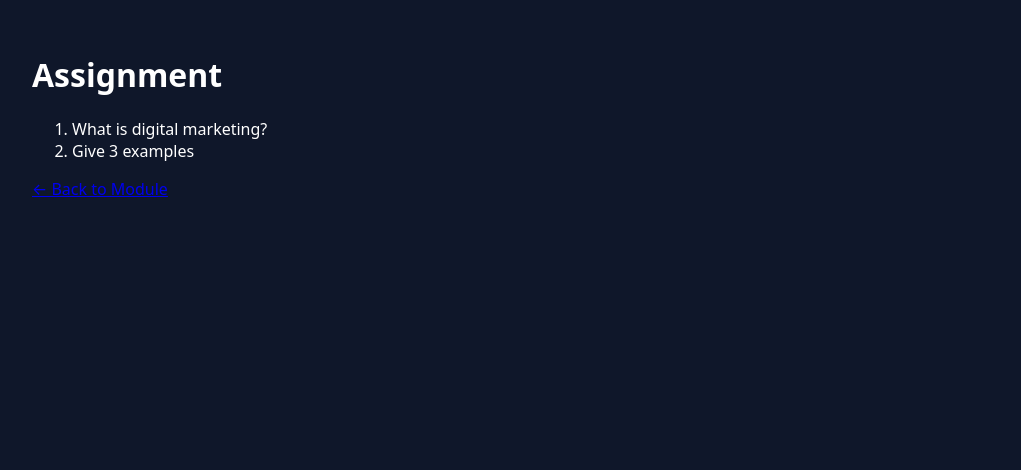
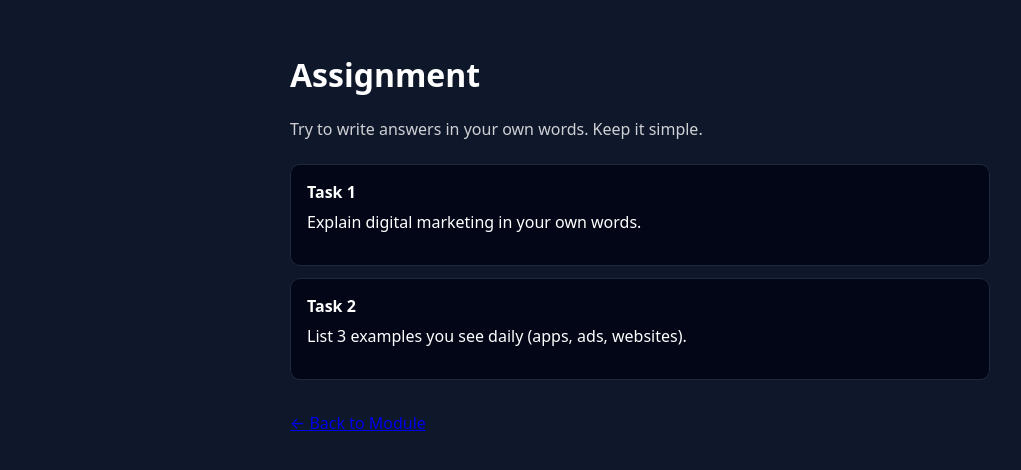
Before and after one commit to Scaleshiftlabs/scaleshift-learn, a React (Vite) app: page /course/module/1/assignment in a window 1280 px wide. Shown: the top 470 px of the page, without its empty margins (0-1021 px from the left). Built offline with nearby package versions, Linux system fonts and the light colour scheme.

Commit message:
ui: polish assignment layout

```diff
--- a/src/pages/course/modules/Assignment.jsx
+++ b/src/pages/course/modules/Assignment.jsx
@@ -1,29 +1,67 @@
 import { useParams, Link } from "react-router-dom";
 
 const ASSIGNMENTS = {
-  1: ["What is digital marketing?", "Give 3 examples"],
-  2: ["List 5 channels", "Organic vs Paid"],
-  3: ["What is content marketing?", "3 content types"],
-  4: ["What are paid ads?", "2 ad platforms"],
-  5: ["What is analytics?", "Name 3 metrics"],
-  6: ["Create a simple digital marketing plan"]
+  1: [
+    "Explain digital marketing in your own words.",
+    "List 3 examples you see daily (apps, ads, websites)."
+  ],
+  2: [
+    "List 5 digital marketing channels.",
+    "Explain the difference between organic and paid."
+  ],
+  3: [
+    "What is content marketing?",
+    "Write 3 content ideas for a small business."
+  ],
+  4: [
+    "What are paid ads?",
+    "Name 2 platforms where ads are shown."
+  ],
+  5: [
+    "What is analytics?",
+    "List 3 metrics you would track."
+  ],
+  6: [
+    "Create a simple digital marketing plan for any business."
+  ]
 };
 
 export default function Assignment() {
   const { id } = useParams();
-  const data = ASSIGNMENTS[id];
+  const tasks = ASSIGNMENTS[id];
 
-  if (!data) {
-    return <div style={{ padding: 32, color: "white" }}>No assignment</div>;
+  if (!tasks) {
+    return <div style={{ padding: 32 }}>No assignment available</div>;
   }
 
   return (
-    <div style={{ padding: 32, color: "white" }}>
+    <div style={{ padding: 32, maxWidth: 700, margin: "0 auto" }}>
       <h1>Assignment</h1>
-      <ol>
-        {data.map((q, i) => <li key={i}>{q}</li>)}
-      </ol>
-      <Link to={`/course/module/${id}`}>← Back to Module</Link>
+      <p style={{ opacity: 0.8 }}>
+        Try to write answers in your own words. Keep it simple.
+      </p>
+
+      <div style={{ marginTop: 24 }}>
+        {tasks.map((t, i) => (
+          <div
+            key={i}
+            style={{
+              padding: 16,
+              marginBottom: 12,
+              borderRadius: 10,
+              background: "#020617",
+              border: "1px solid #1e293b"
+            }}
+          >
+            <strong>Task {i + 1}</strong>
+            <p style={{ marginTop: 8 }}>{t}</p>
+          </div>
+        ))}
+      </div>
+
+      <div style={{ marginTop: 32 }}>
+        <Link to={`/course/module/${id}`}>← Back to Module</Link>
+      </div>
     </div>
   );
 }
```
